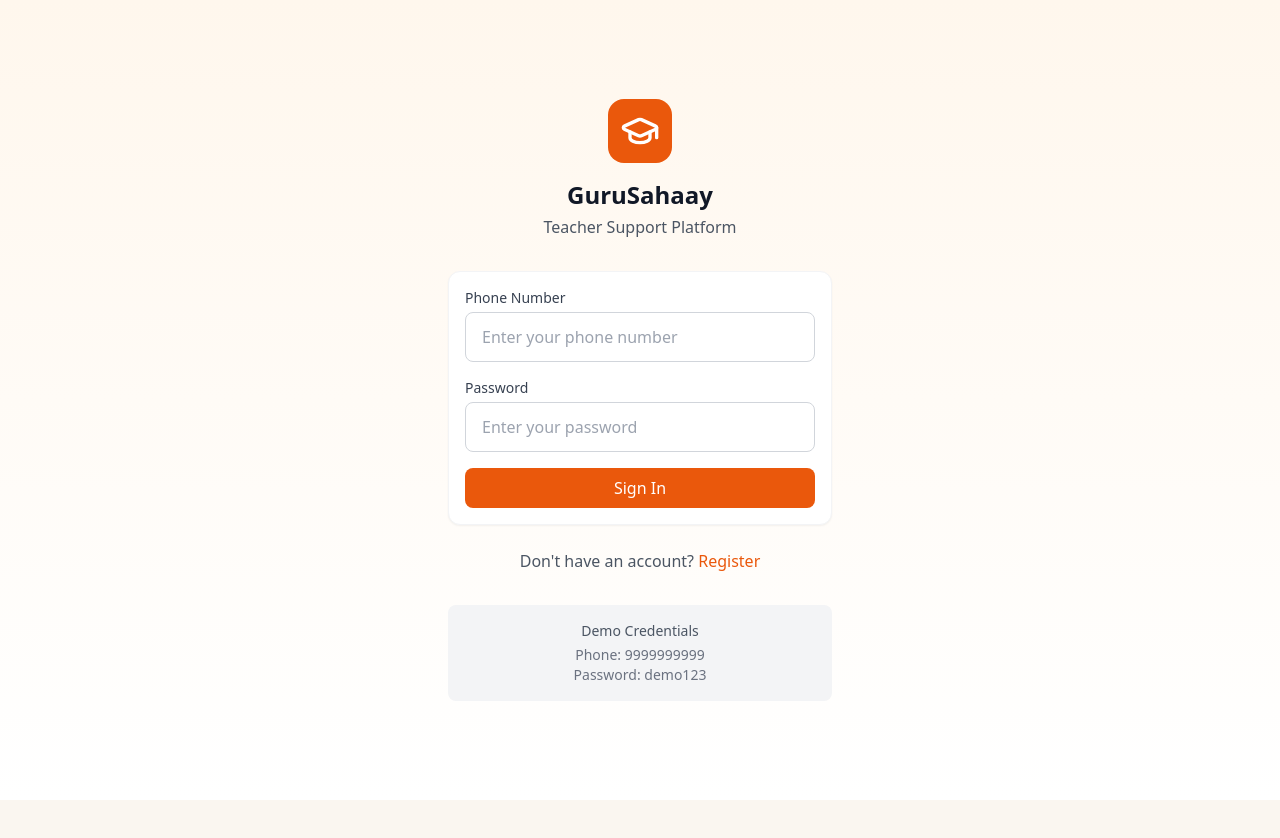
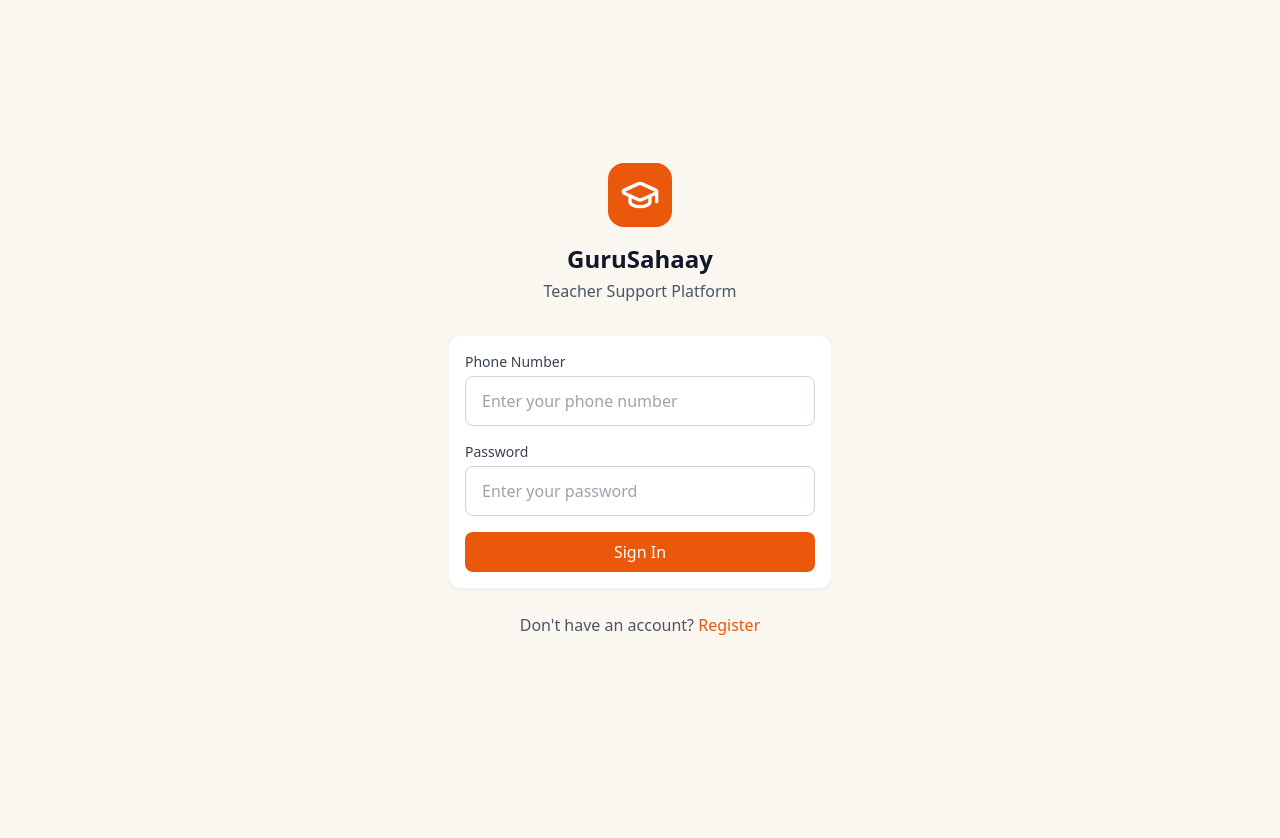
Before and after one commit to nsonika/gurusahaay, a Next.js app in the folder frontend/: page /login in a window 1280 px wide. Shown: the top 838 px of the page. Built offline with nearby package versions, Linux system fonts and the light colour scheme; no server answers.

Commit message:
fix: remove bg colr

```diff
--- a/frontend/src/app/login/page.tsx
+++ b/frontend/src/app/login/page.tsx
@@ -32,7 +32,7 @@
   };
 
   return (
-    <div className="min-h-screen flex flex-col items-center justify-center px-4 bg-gradient-to-b from-primary-50 to-white">
+    <div className="min-h-screen flex flex-col items-center justify-center px-4">
       <div className="w-full max-w-sm">
         {/* Logo */}
         <div className="text-center mb-8">
@@ -99,12 +99,6 @@
           </Link>
         </p>
 
-        {/* Demo credentials */}
-        <div className="mt-8 p-4 bg-gray-100 rounded-lg text-center text-sm">
-          <p className="text-gray-600 font-medium">Demo Credentials</p>
-          <p className="text-gray-500 mt-1">Phone: 9999999999</p>
-          <p className="text-gray-500">Password: demo123</p>
-        </div>
       </div>
     </div>
   );
```
